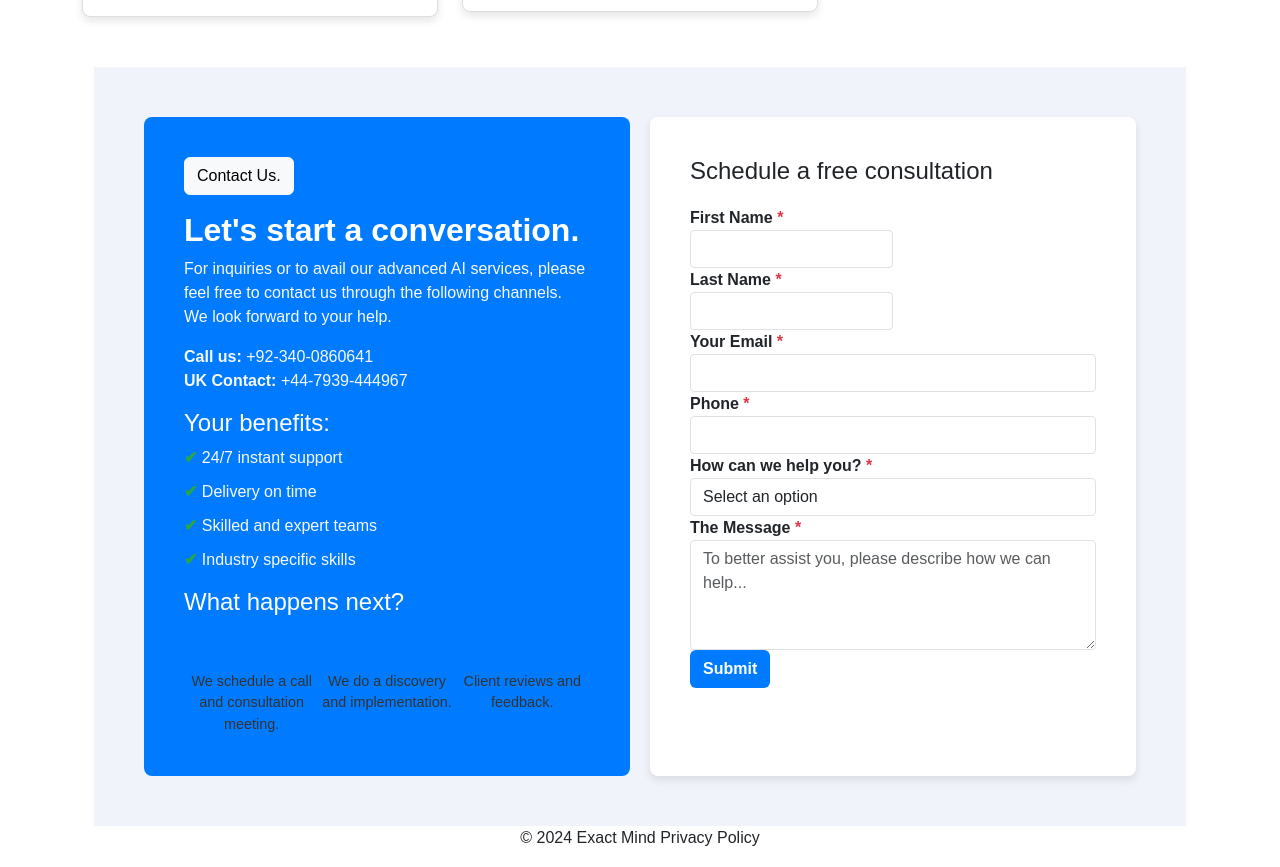
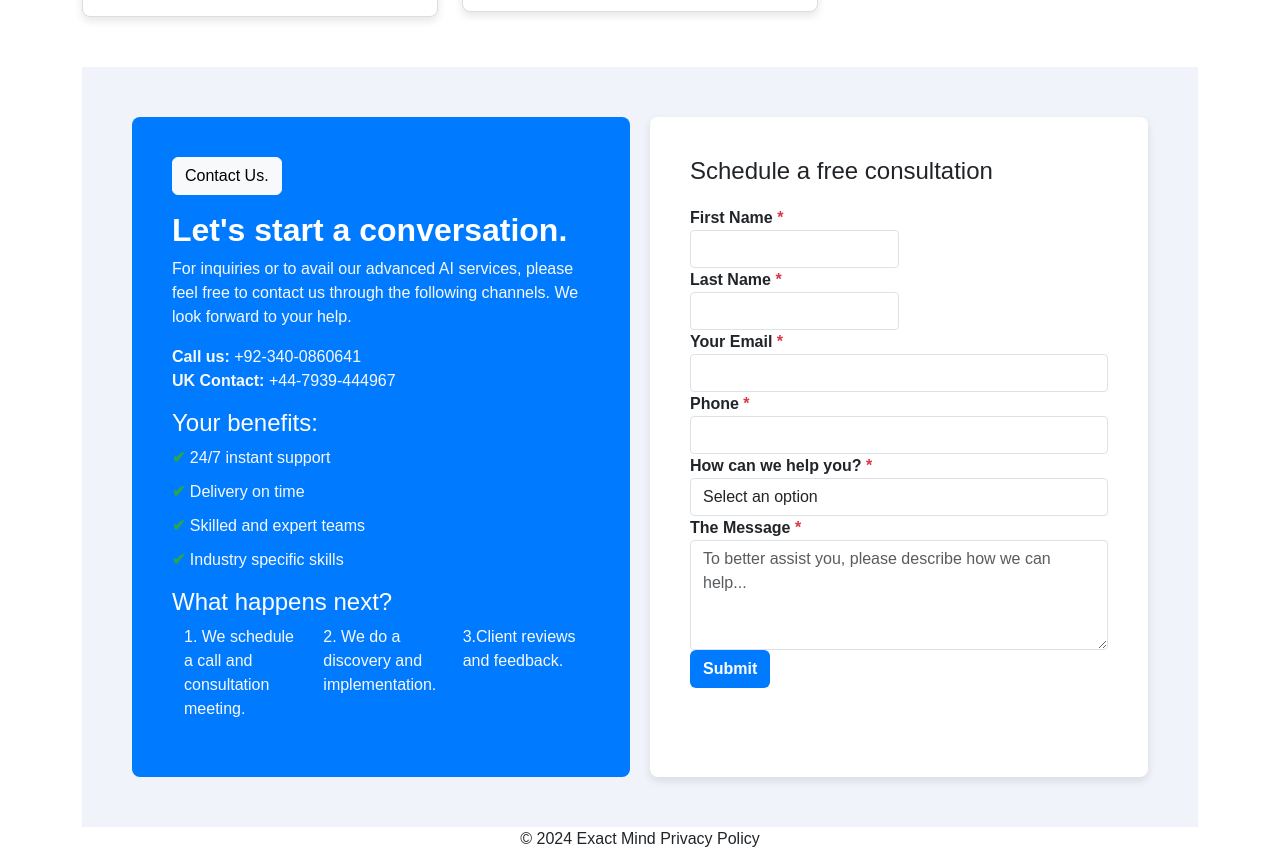
Before and after one commit to NadiaImtiaz/xactmind, a plain HTML site: page index.html in a window 1280 px wide. Shown: the part 3370-4237 px from the top of the page. Drawn offline with nearby package versions, Linux system fonts and the light colour scheme.

Commit message:
updated contact form

```diff
--- a/index.html
+++ b/index.html
@@ -364,7 +364,7 @@
     <!-- Hero Section -->
     <section class="hero-section text-center text-md-start py-5">
         <div class="container">
-            <div class="row align-items-center">
+            <div class="row align-items-center ">
                 <div class="col-md-6">
                     <h1 class="display-4 fw-bold">Xact Mind is a leading software and AI development company based in the UK.</h1>
                     <p class="lead mt-3">Providing comprehensive software and AI solutions designed to meet the evolving needs of consumers and enterprises.</p>
@@ -597,8 +597,8 @@
 
     <!-- Contact Form Section -->
     <div class="container">
-        <div class="contact-section " >
-            <div class="contact-info">
+        <div class="contact-section row" >
+            <div class="contact-info col-md-6">
                 <button class="btn btn-light mb-3">Contact Us.</button>
                 <h2>Let's start a conversation.</h2>
                 <p>For inquiries or to avail our advanced AI services, please feel free to contact us through the following channels. We look forward to your help.</p>
@@ -614,23 +614,27 @@
                 </ul>
 
                 <h4>What happens next?</h4>
-                <div class="steps-section">
-                    <div class="step">
-                        <div class="step-number">1</div>
-                        We schedule a call and consultation meeting.
+                    <div class="container">
+                        <div class="row justify-content-center">
+                            <div class="col-md-4">
+                                <p>1. We schedule a call and consultation meeting.</p>
+                            </div>
+                            <div class="col-md-4">
+                                <p>2. We do a discovery and implementation.
+                                </p>
+                            </div>
+                            <div class="col-md-4">
+                                <p>3.Client reviews and feedback.
+                                </p>
+                            </div>
+                        </div>
                     </div>
-                    <div class="step">
-                        <div class="step-number">2</div>
-                        We do a discovery and implementation.
-                    </div>
-                    <div class="step">
-                        <div class="step-number">3</div>
-                        Client reviews and feedback.
-                    </div>
-                </div>
+                </section>
+
+
             </div>
 
-            <div class="contact-form">
+            <div class="contact-form col-md-6">
                 <h3>Schedule a free consultation</h3>
                 <form>
                     <div class="form-row">
@@ -664,17 +668,15 @@
                         <label for="message">The Message <span class="text-danger">*</span></label>
                         <textarea id="message" class="form-control" rows="4" placeholder="To better assist you, please describe how we can help..." required></textarea>
                     </div>
-                    <button type="submit" class="btn btn-submit btn-block">Submit</button>
+                    <button type="submit" class="btn btn-submit btn-block ">Submit</button>
                 </form>
             </div>
         </div>
     </div>
 
-    <div class="container">
-
     </div>
     <p style="text-align: center;">© 2024 Exact Mind Privacy Policy</p>
-</div>
+    </div>
     <!-- Optional JavaScript; choose one of the two! -->
     <script src="https://cdn.jsdelivr.net/npm/@popperjs/core@2.11.6/dist/umd/popper.min.js"></script>
     <script src="https://cdn.jsdelivr.net/npm/bootstrap@5.3.0/dist/js/bootstrap.min.js"></script>
```
